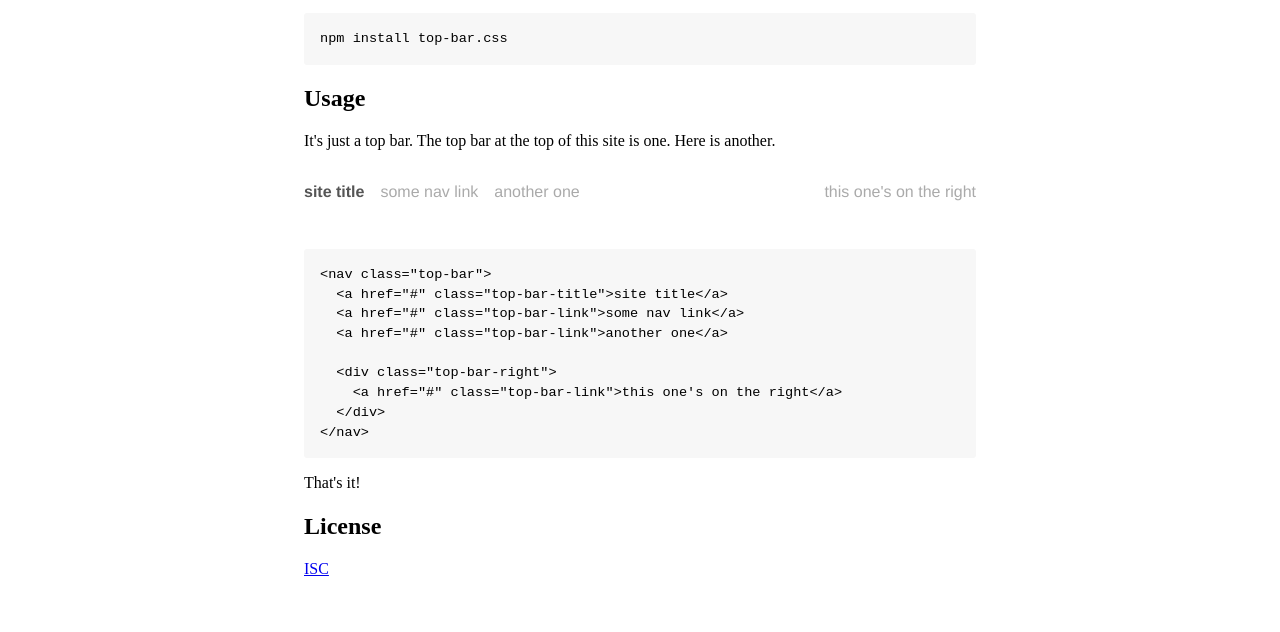
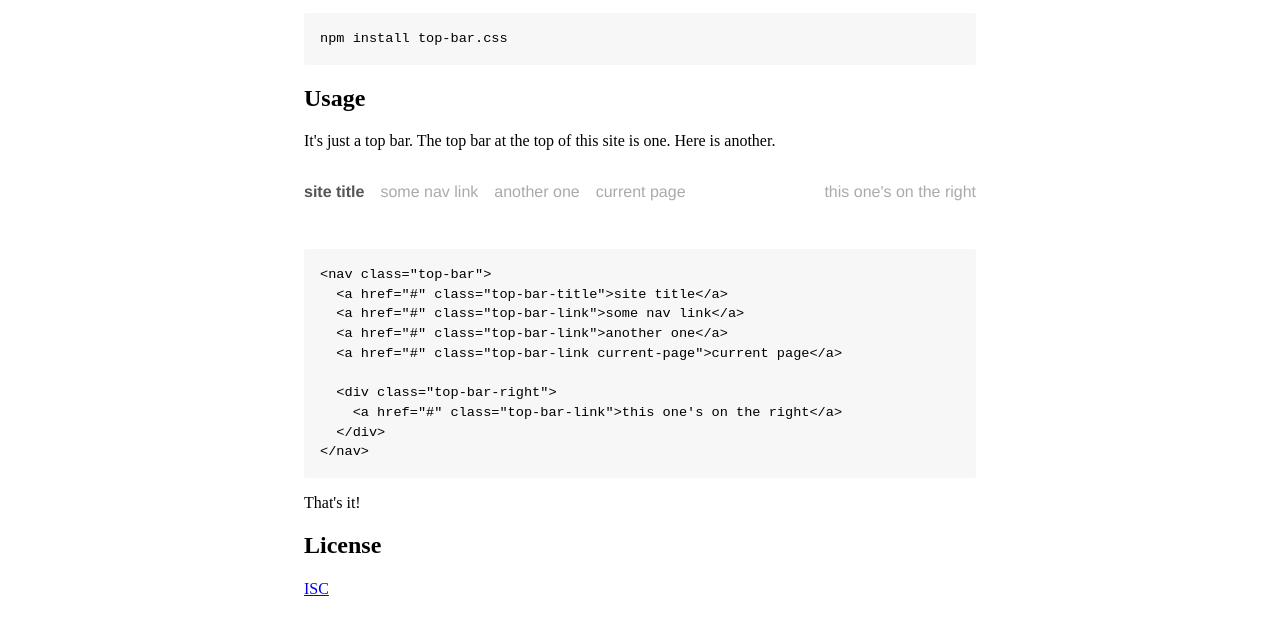
Before and after one commit to ungoldman/top-bar.css, a website: page index.html in a window 1280 px wide. Shown: the part 178-810 px from the top of the page. Drawn offline with nearby package versions, Linux system fonts and the light colour scheme.

Commit message:
docs: fix link, add current-page example

```diff
--- a/index.html
+++ b/index.html
@@ -29,7 +29,7 @@
   <a class="top-bar-title">top-bar.css</a>
 
   <div class="top-bar-right">
-    <a class="top-bar-link" href="https://github.com/ngoldman/top-bar.css/">
+    <a class="top-bar-link" href="https://github.com/ungoldman/top-bar.css/">
       <i class="fa fa-fw fa-github"></i> fork it
     </a>
   </div>
@@ -51,6 +51,7 @@
   <a href="#" class="top-bar-title">site title</a>
   <a href="#" class="top-bar-link">some nav link</a>
   <a href="#" class="top-bar-link">another one</a>
+  <a href="#" class="top-bar-link current-page">current page</a>
 
   <div href="#" class="top-bar-right">
     <a href="#" class="top-bar-link">this one's on the right</a>
@@ -61,6 +62,7 @@
   &lt;a href="#" class="top-bar-title"&gt;site title&lt;/a&gt;
   &lt;a href="#" class="top-bar-link"&gt;some nav link&lt;/a&gt;
   &lt;a href="#" class="top-bar-link"&gt;another one&lt;/a&gt;
+  &lt;a href="#" class="top-bar-link current-page"&gt;current page&lt;/a&gt;
 
   &lt;div class="top-bar-right"&gt;
     &lt;a href="#" class="top-bar-link"&gt;this one's on the right&lt;/a&gt;
```
